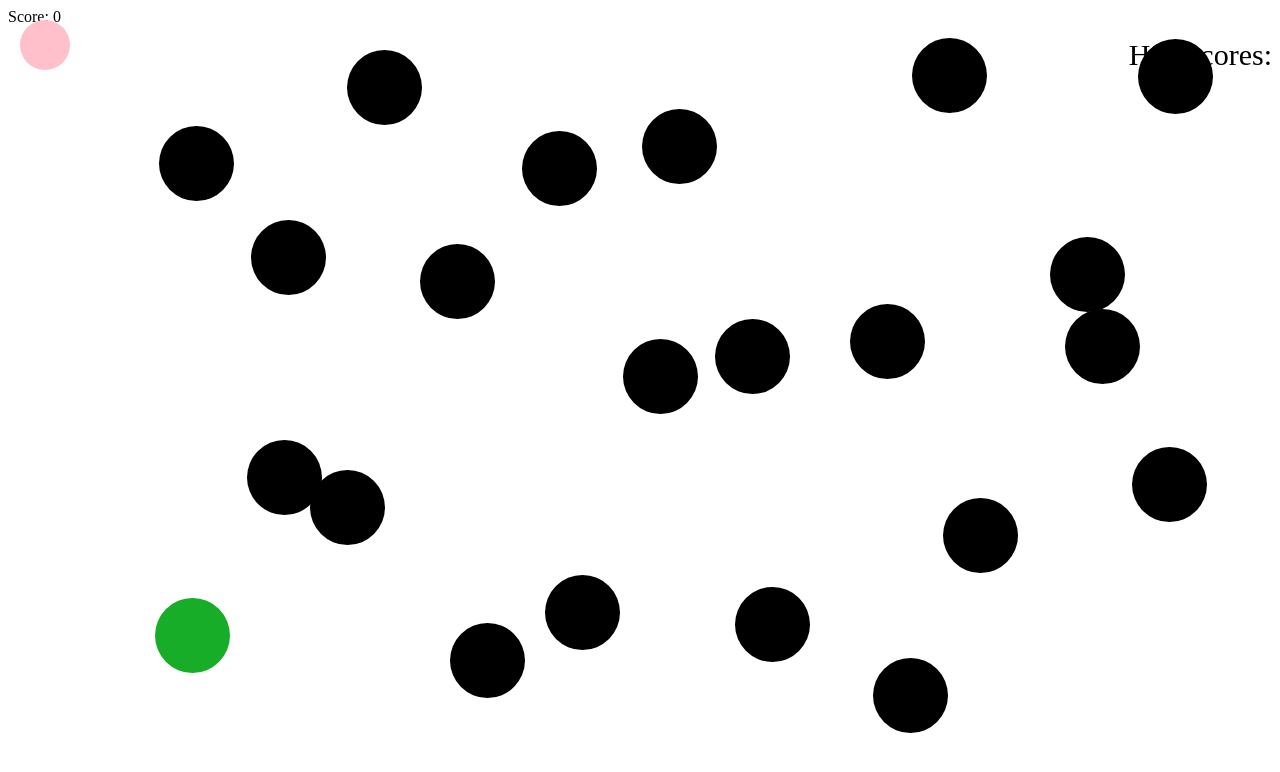
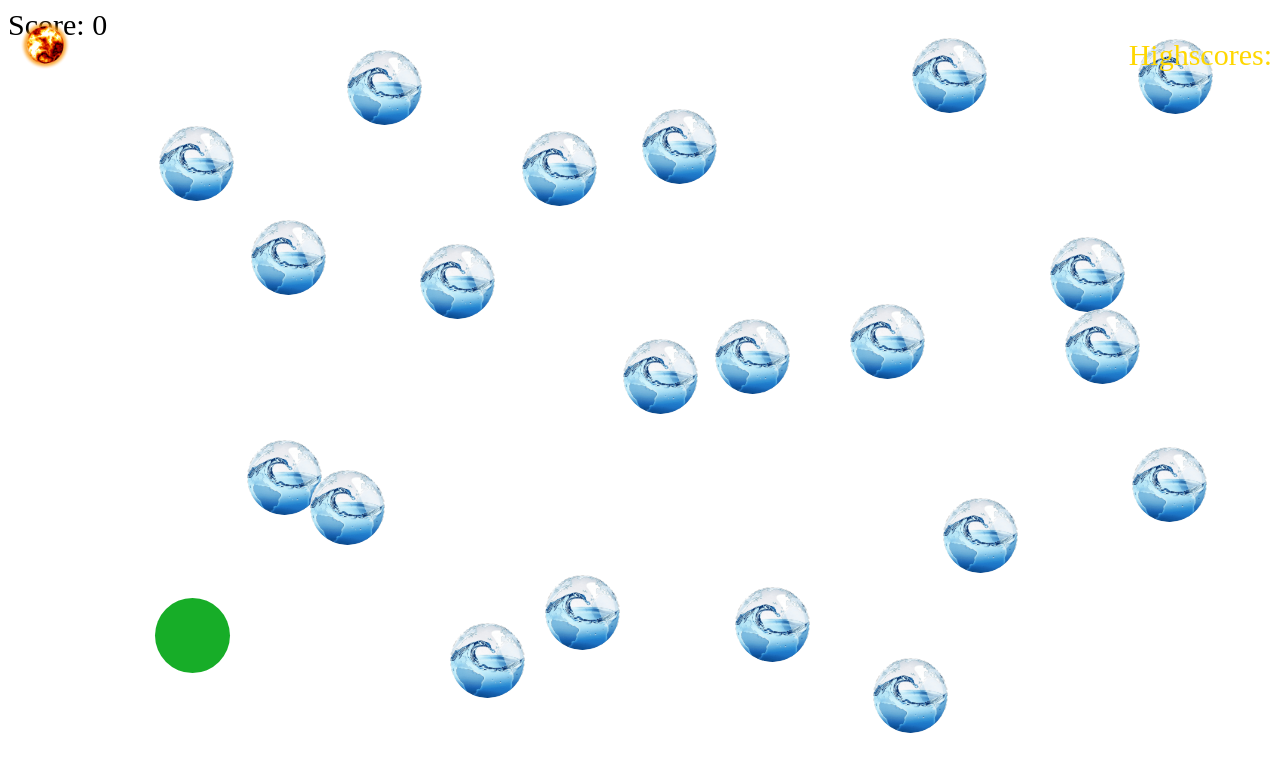
Before and after one commit to wozniakmarek/Cw4----ball-in-hole, a plain HTML site: page index.html in a window 1280 px wide. Both pictures are taken after a click on the button "START GAME!". Drawn offline with Linux system fonts and the light colour scheme.

Commit message:
BETA
BETA

```diff
--- a/main.js
+++ b/main.js
@@ -50,8 +50,6 @@ function zmianaPolozenia(e){            // Funkcja napędu kulki z żyroskopu
 }
 function moveBall(){                 // funkcja poruszania kulki
 
-
-
     if(posX+speedX<window.innerWidth-50 && posX+speedX>0){  // ograniczenia kulki
         posX+=speedX;
         ball.style.left=posX+'px';
@@ -83,7 +81,7 @@ function moveBall(){                 // funkcja poruszania kulki
                 document.getElementById("restart").hidden=false;
             }
         }
-        console.log("omg"+i);
+        console.log("MOOOOOOVE"+i);
     }
     };
     if(gameStart==true){
--- a/style.css
+++ b/style.css
@@ -2,7 +2,8 @@
     width: 50px;
     height: 50px;
     border-radius: 50%;
-    background-color:pink;
+    background-image:url("unnamed.png");
+    background-size: contain;
     position: absolute;
     top: 20px;
     left: 20px;
@@ -31,7 +32,8 @@
     z-index: -1;
     }
 .hole{
-    background: #000000;
+    background-image:url("water1.jpg");
+    background-size: contain;
     }
 .visitHole{
     background: #89be20;
@@ -39,5 +41,10 @@
 .highScoreList{
     float: right;
     list-style: none;
+    color:gold;
     font-size: 30px;
     }
+span{
+    font-size: 30px;
+    float: left;
+}
```
Also changed, not shown: unnamed.jpg (added), water.png (added), water1.jpg (added).
